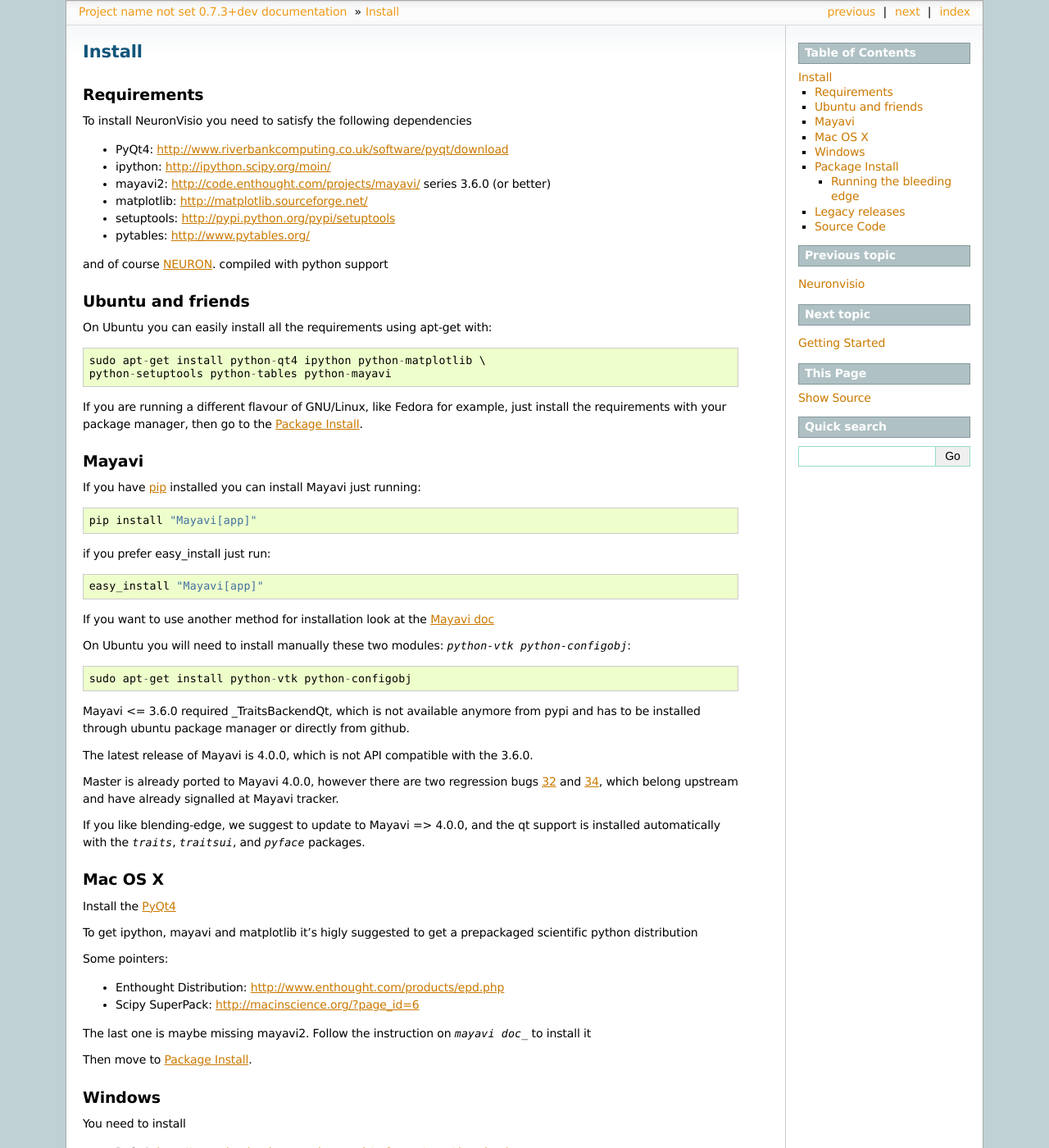
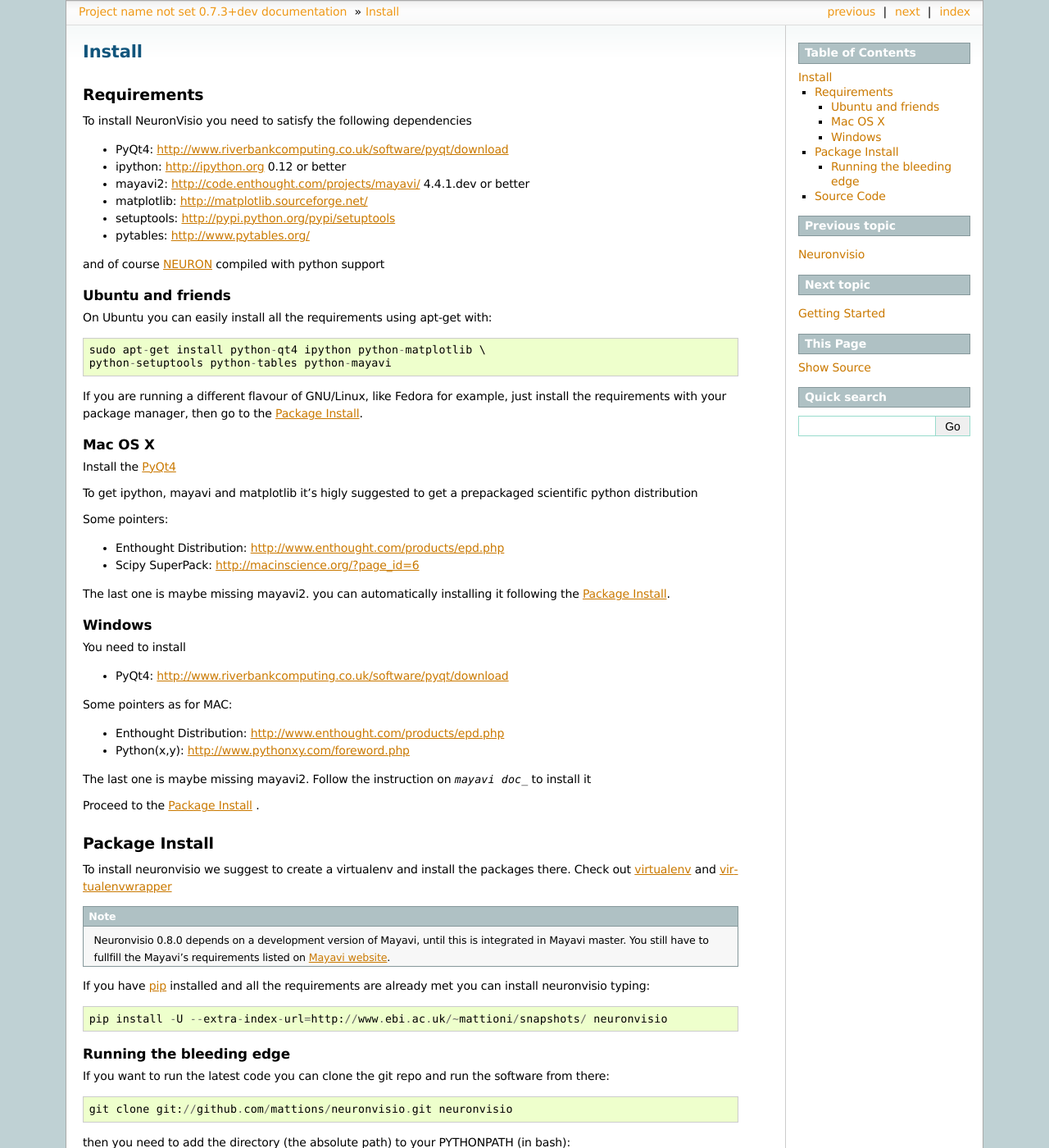
Before and after one commit to mattions/neuronvisio, a Sphinx documentation site: the page built from docs/install.rst, in a window 1280 px wide and 1400 px high. Shown: the whole window at 82% size. Built offline with Sphinx 7.4.7, drawn with Linux system fonts in a browser that asks for light colours; formulas are drawn with MathJax 3; the version number is read from the project's files by our own code; some of the changed text lies outside the part shown.

Commit message:
Updated the documentation to be in sync with the latest development.

```diff
--- a/docs/install.rst
+++ b/docs/install.rst
@@ -10,19 +10,18 @@
 To install NeuronVisio you need to satisfy the following dependencies
 
 - PyQt4: http://www.riverbankcomputing.co.uk/software/pyqt/download
-- ipython: http://ipython.scipy.org/moin/
-- mayavi2: http://code.enthought.com/projects/mayavi/ series 3.6.0 (or better)
+- ipython: http://ipython.org 0.12 or better
+- mayavi2: http://code.enthought.com/projects/mayavi/  4.4.1.dev or better
 - matplotlib: http://matplotlib.sourceforge.net/
 - setuptools: http://pypi.python.org/pypi/setuptools
 - pytables: http://www.pytables.org/
 
-
-and of course NEURON_. compiled with python support
+and of course NEURON_ compiled with python support
 
 .. _NEURON: http://www.neuron.yale.edu/neuron/
 
 Ubuntu and friends
-==================
+------------------
 
 On Ubuntu you can easily install all the requirements using apt-get with::
 
@@ -32,43 +31,8 @@
 If you are running a different flavour of GNU/Linux, like Fedora for example, just install
 the requirements with your package manager, then go to the `Package Install`_.
 
-Mayavi
-======
-
-If you have pip_ installed you can install Mayavi just running::
-
-    pip install "Mayavi[app]"
-
-if you prefer easy_install just run::
-
-    easy_install "Mayavi[app]"
-
-If you want to use another method for installation look at the `Mayavi doc`_
-
-.. _Mayavi doc: http://code.enthought.com/projects/mayavi/docs/development/html/mayavi/installation.html
-
-On Ubuntu you will need to install manually these two modules: `python-vtk python-configobj`::
-
-    sudo apt-get install python-vtk python-configobj
-
-Mayavi <= 3.6.0 required _TraitsBackendQt, which is not available anymore from pypi and
-has to be installed through ubuntu package manager or directly from github.
-
-.. TraitsBackendQt_ https://github.com/enthought/traitsbackendqt
-
-The latest release of Mayavi is 4.0.0, which is not API compatible with the 3.6.0.
-
-Master is already ported to Mayavi 4.0.0, however there are two regression bugs 32_ and 34_,
-which belong upstream and have already signalled at Mayavi tracker.
-
-.. _32: https://github.com/mattions/neuronvisio/issues/32
-.. _34: https://github.com/mattions/neuronvisio/issues/34
-
-If you like blending-edge, we suggest to update to Mayavi => 4.0.0, and the qt support
-is installed automatically with the `traits`, `traitsui`, and `pyface` packages.
-
 Mac OS X
-========
+---------
 
 Install the PyQt4_
 
@@ -82,14 +46,11 @@
 - Enthought Distribution: http://www.enthought.com/products/epd.php
 - Scipy SuperPack: http://macinscience.org/?page_id=6
 
-The last one is maybe missing mayavi2. Follow the instruction on `mayavi doc_` to install it
-
-.. mayavi doc: http://code.enthought.com/projects/mayavi/
-
-Then move to `Package Install`_.
+The last one is maybe missing mayavi2. you can automatically installing it
+following the `Package Install`_.
 
 Windows
-=======
+-------
 
 You need to install
 
@@ -100,24 +61,32 @@
 - Enthought Distribution: http://www.enthought.com/products/epd.php
 - Python(x,y): http://www.pythonxy.com/foreword.php
 
-The last one is maybe missing mayavi2. Follow the instruction on `mayavi doc_` to install it
+The last one is maybe missing mayavi2. Follow the instruction on
+`mayavi doc_` to install it
 
 .. mayavi doc: http://code.enthought.com/projects/mayavi/docs/development/html/mayavi/installation.html
 
 Proceed to the `Package Install`_ .
 
+
 Package Install
 ===============
 
-If you have `pip`_ installed and all the requirements are already met you can install neuronvisio
-in a really handy way::
+To install neuronvisio we suggest to create a virtualenv and install
+the packages there. Check out virtualenv_ and virtualenvwrapper_
 
-    pip install neuronvisio
+.. _virtualenv: http://pypi.python.org/pypi/virtualenv
+.. _virtualenvwrapper: http://pypi.python.org/pypi/virtualenvwrapper
 
-Without pip, if you met all the requirements it's still pretty easy. Download the latest
-neuronvisio.tgz file from `Neuronvisio's PyPI page`_, untar it and run::
 
-    python setup.py install
+.. note:: Neuronvisio 0.8.0 depends on a development version of Mayavi, until this is integrated in Mayavi master. You still have to fullfill the Mayavi's requirements listed on `Mayavi website`_.
+
+.. _Mayavi website: http://github.enthought.com/mayavi/mayavi/installation.html#requirements-for-manual-installs
+
+If you have `pip`_ installed and all the requirements are already met you
+can install neuronvisio typing::
+
+    pip install -U --extra-index-url=http://www.ebi.ac.uk/~mattioni/snapshots/ neuronvisio
 
 .. _Neuronvisio's PyPI page: http://pypi.python.org/pypi/neuronvisio/
 .. _pip: http://pypi.python.org/pypi/pip
@@ -132,16 +101,6 @@
 then you need to add the directory (the absolute path) to your PYTHONPATH (in bash)::
 
     export PYTHONPATH=$PYTHONPATH:/path-to-neuronvisio-dir/src
-
-Legacy releases
-===============
-
-You can find all the old Neuronvisio releases on `github repo`_ Note there was a major
-rewriting of the software from series 0.3 to 0.4 and the use of the old releases is not
-encouraged.
-
-.. _github repo: http://github.com/mattions/neuronvisio/downloads
-
 
 .. _source-code-section:
 
```
Also changed, not shown: docs/gettingstarted.rst (+56 -50 lines), docs/images/neuronvisio_modelDB.png.
